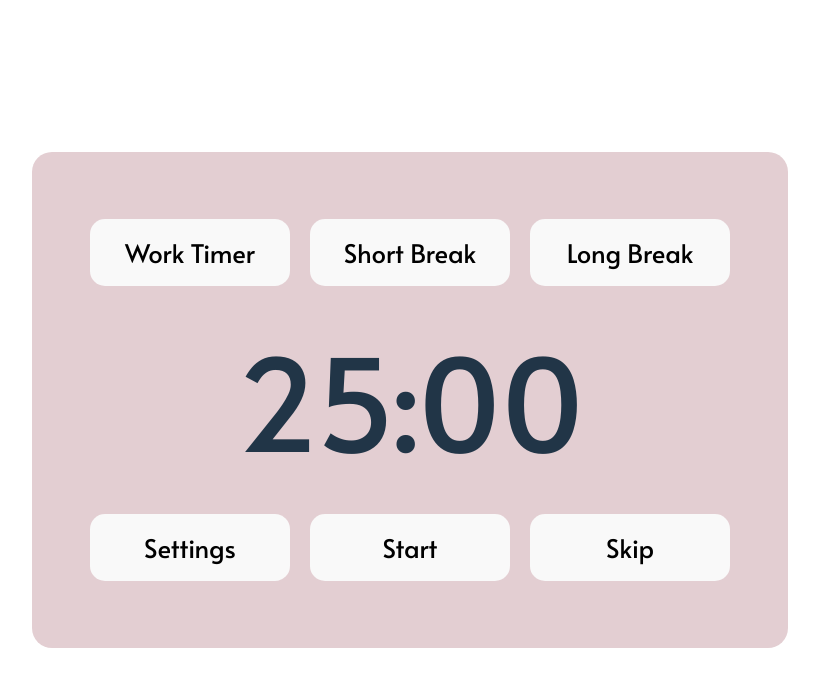
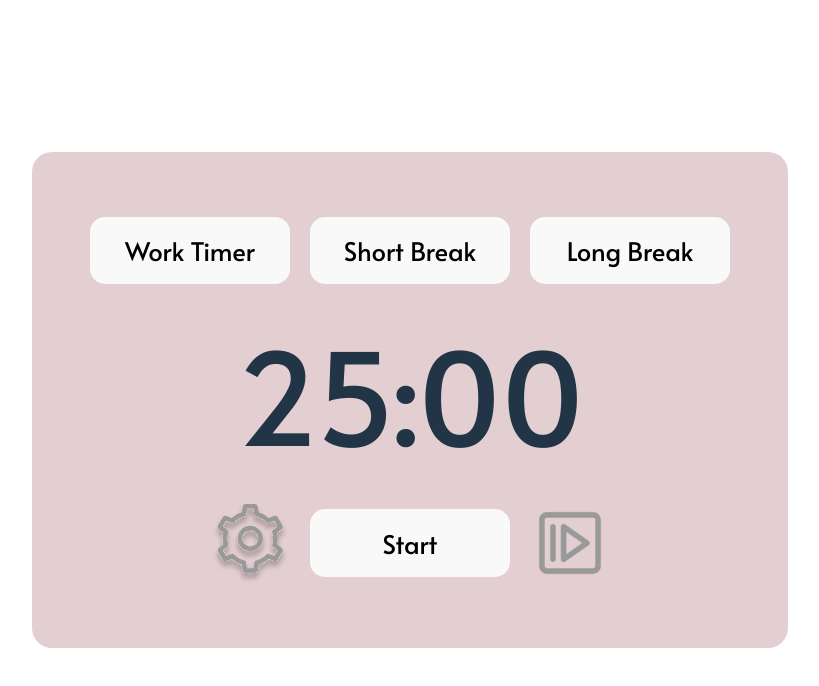
Before and after one commit to John-Ericksen/PomoTimer, a React (Vite) app: page / in a window 1280 px wide. Shown: the top 686 px of the page, without its empty margins (230-1049 px from the left). Built offline with nearby package versions, Linux system fonts and the light colour scheme.

Commit message:
style settings and skip buttons

```diff
--- a/src/components/Settings/Settings.scss
+++ b/src/components/Settings/Settings.scss
@@ -1,3 +1,27 @@
 .settings {
+    background-color: transparent;
     background-image: url("../../assets/settings.svg");
+    background-repeat: no-repeat;
+    background-position: center center;
+    background-size: 9.5vh;
+	padding: 0;
+	font: inherit;
+	cursor: pointer;
+    min-width: 80px;
+    width: auto;
+    height: 10vh;
+    transition: none;
+
 }
+
+.settings:hover {
+    color: transparent;
+    border: none;
+    outline: none;
+    background-color: transparent;
+
+}
+
+.settings:active {
+    outline: none;
+}
--- a/src/components/Settings/Settings.tsx
+++ b/src/components/Settings/Settings.tsx
@@ -1,4 +1,5 @@
 import { useEffect, useState } from "react";
+import "./Settings.scss"
 export default function Settings(props: any) {
   const [showForm, setShowForm] = useState(false);
 
@@ -68,9 +69,7 @@ export default function Settings(props: any) {
 
   return (
     <>
-      <button className="settings" onClick={changeShowForm}>
-        Settings
-      </button>
+      <button className="settings" onClick={changeShowForm}/>
       {showForm && (
         <form action="">
           <input
--- a/src/components/Timer/Timer.scss
+++ b/src/components/Timer/Timer.scss
@@ -21,3 +21,25 @@ p {
     width: 100%;
     height: 100%;
 }
+
+.bottom-row{
+    display: flex;
+    justify-content: center;
+    align-items: center;
+}
+
+.skip {
+    background-color: transparent;
+    background-image: url("../../assets/skip.svg");
+    background-repeat: no-repeat;
+    background-position: center center;
+    background-size: 8vh;
+	padding: 0;
+	font: inherit;
+	cursor: pointer;
+	outline: inherit;
+    min-width: 80px;
+    width: auto;
+    height: 10vh;
+
+}
--- a/src/components/Timer/Timer.tsx
+++ b/src/components/Timer/Timer.tsx
@@ -184,7 +184,7 @@ export default function Timer(props: any) {
       </div>
 
       <p>{`${minutesString}:${secondsString}`}</p>
-      <div>
+      <div className="bottom-row">
         <Settings
           setTimerValues={props.setTimerValues}
           timerValues={props.timerValues}
@@ -194,7 +194,7 @@ export default function Timer(props: any) {
         <button onClick={toggleIsCountingDown}>
           {isCountingDown ? "Pause" : "Start"}
         </button>
-        <button onClick={nextMode}>Skip</button>
+        <button onClick={nextMode} className="skip"></button>
       </div>
     </div>
   );
```
Also changed, not shown: src/assets/settings.svg, src/assets/skip.svg (added).
